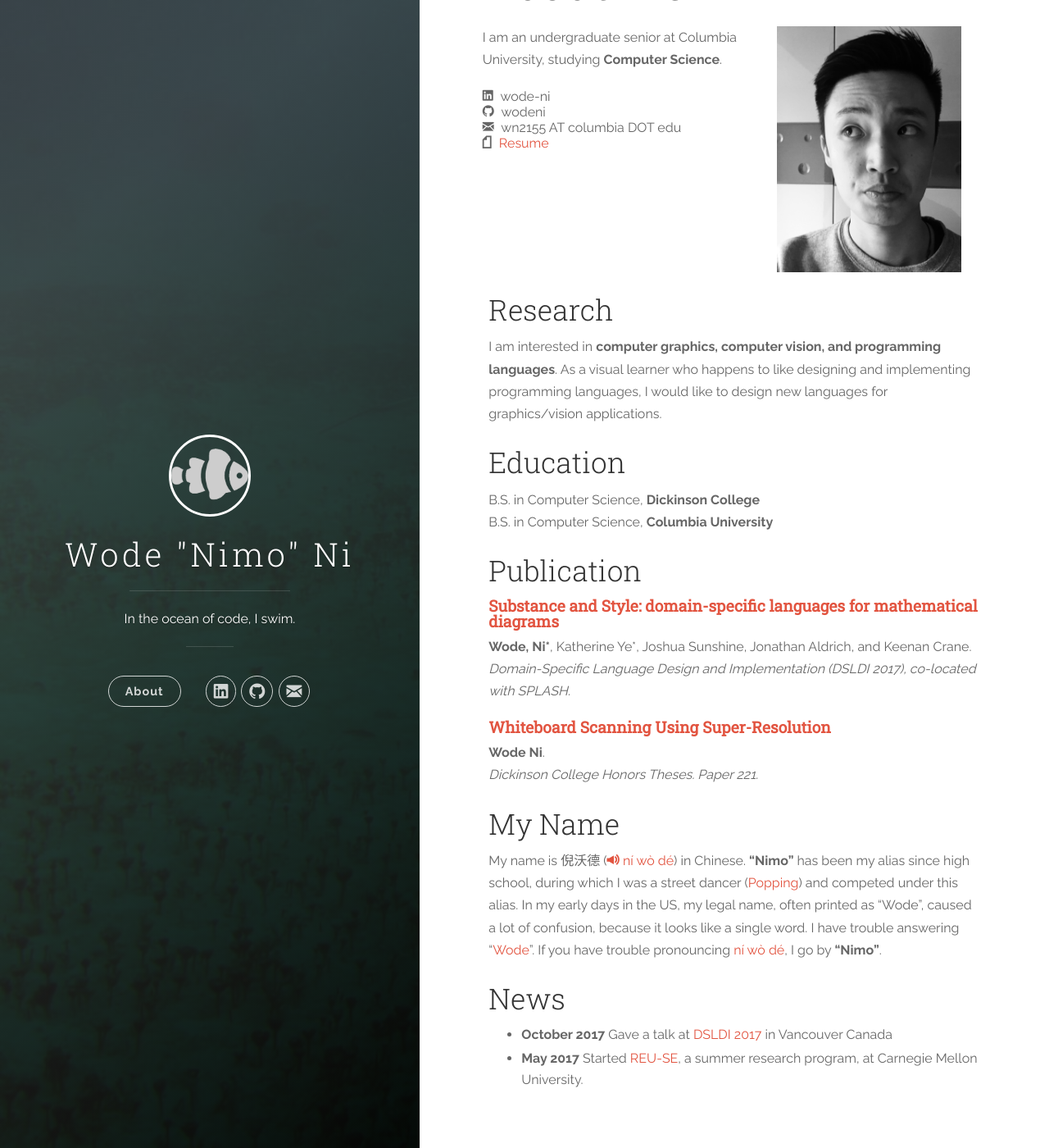
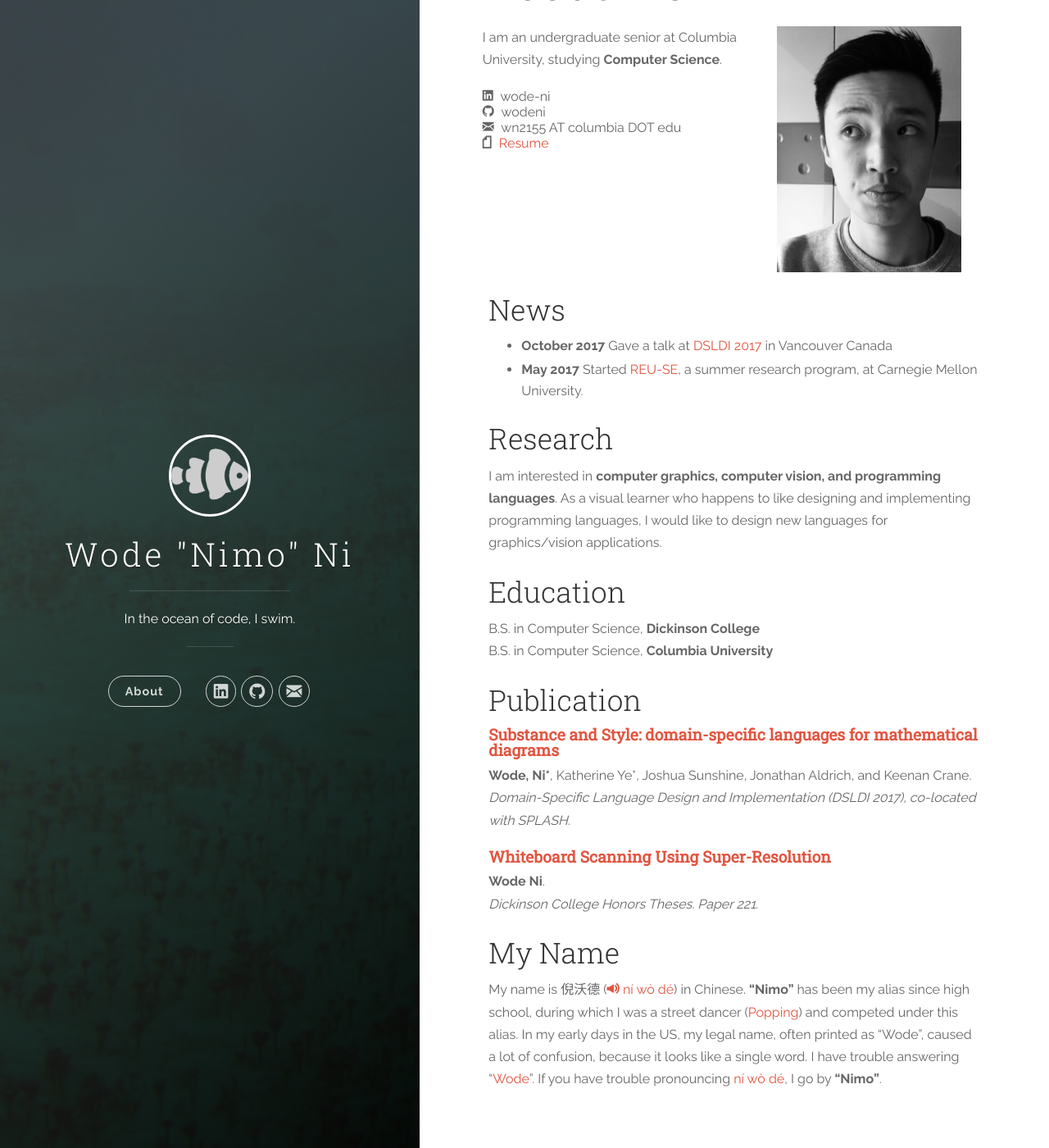
Before and after one commit to wodeni/wodeni.github.io, a Jekyll site: the page built from index.md, in a window 1280 px wide and 1400 px high, scrolled down 100 px. Shown: the whole window at 82% size. Built offline with Jekyll 4.4.1, drawn with Linux system fonts in a browser that asks for light colours; nearby versions of some CDN libraries; our own code applies the rules of GitHub Pages for plain Markdown files; part of the change alters nothing that is shown.

```diff
--- a/index.md
+++ b/index.md
@@ -4,6 +4,11 @@ sections:
   intro: |
       I am an undergraduate senior at Columbia University, studying __Computer Science__.
 ---
+
+## News
+
+- __October 2017__  Gave a talk at [DSLDI 2017](https://2017.splashcon.org/event/dsldi-2017-substance-and-style-domain-specific-languages-for-mathematical-diagrams) in Vancouver Canada
+- __May 2017__  Started [REU-SE](http://isri.cmu.edu/education/reu-se/), a summer research program, at Carnegie Mellon University.
 
 ## Research
 
@@ -26,8 +31,3 @@ __Wode Ni__.<br> _Dickinson College Honors Theses. Paper 221._
 
 My name is 倪沃德 ([<i class="icon icon-volume"></i> ní wò dé](https://translate.google.com/translate_tts?ie=UTF-8&q=%E5%80%AA%E6%B2%83%E5%BE%B7&tl=zh-CN&total=1&idx=0&textlen=3&tk=240836.379729&client=t&prev=input)) in Chinese. __"Nimo"__ has been my alias since high school, during which I was a street dancer ([Popping](https://en.wikipedia.org/wiki/Popping)) and competed under this alias. In my early days in the US, my legal name, often printed as "Wode", caused a lot of confusion, because it looks like a single word. I have trouble answering "[Wode](https://translate.google.com/translate_tts?ie=UTF-8&q=wode&tl=en&total=1&idx=0&textlen=4&tk=872591.735002&client=t&prev=input)".
 If you have trouble pronouncing [ní wò dé](https://translate.google.com/translate_tts?ie=UTF-8&q=%E5%80%AA%E6%B2%83%E5%BE%B7&tl=zh-CN&total=1&idx=0&textlen=3&tk=240836.379729&client=t&prev=input), I go by __"Nimo"__.
-
-## News
-
-- __October 2017__  Gave a talk at [DSLDI 2017](https://2017.splashcon.org/event/dsldi-2017-substance-and-style-domain-specific-languages-for-mathematical-diagrams) in Vancouver Canada
-- __May 2017__  Started [REU-SE](http://isri.cmu.edu/education/reu-se/), a summer research program, at Carnegie Mellon University.
```
Also changed, not shown: 3 other files.
